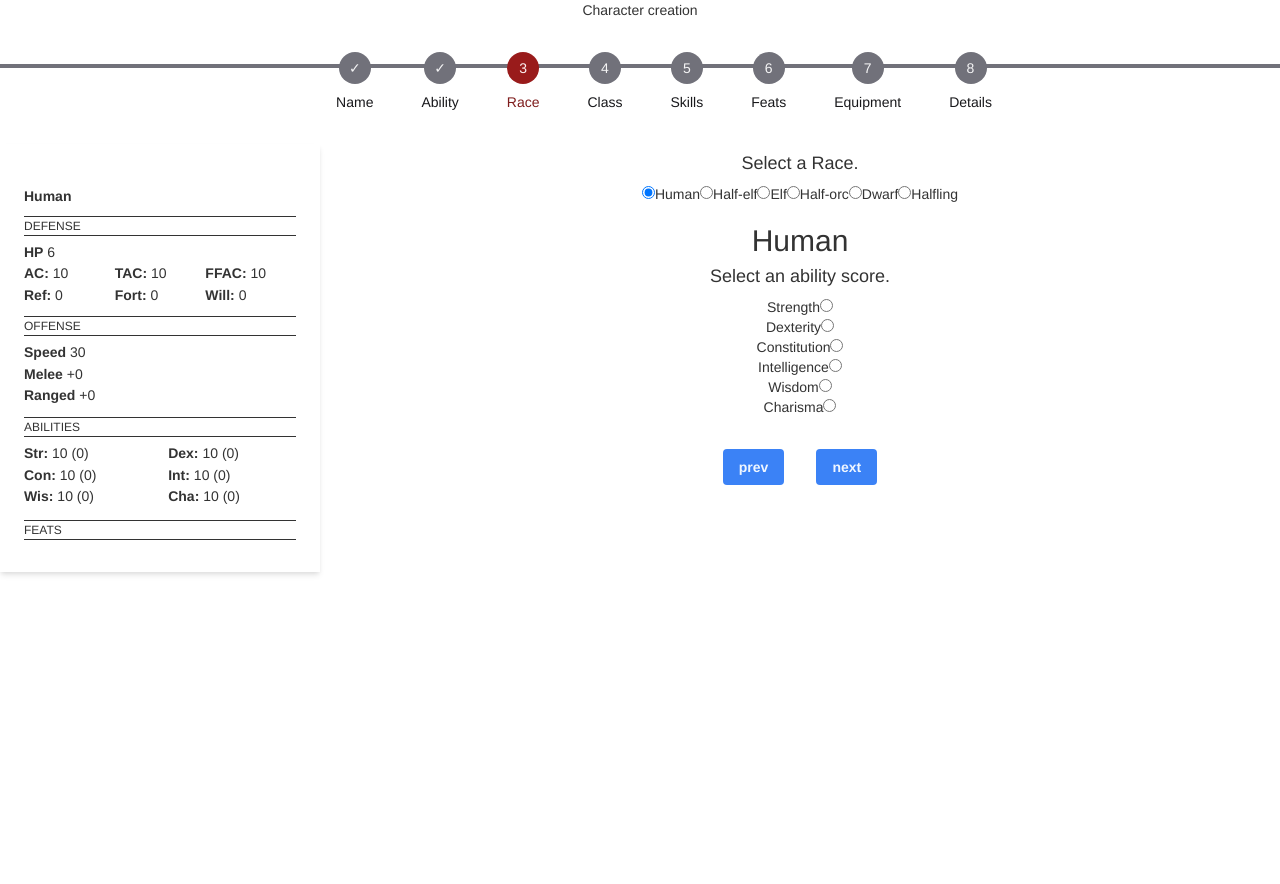
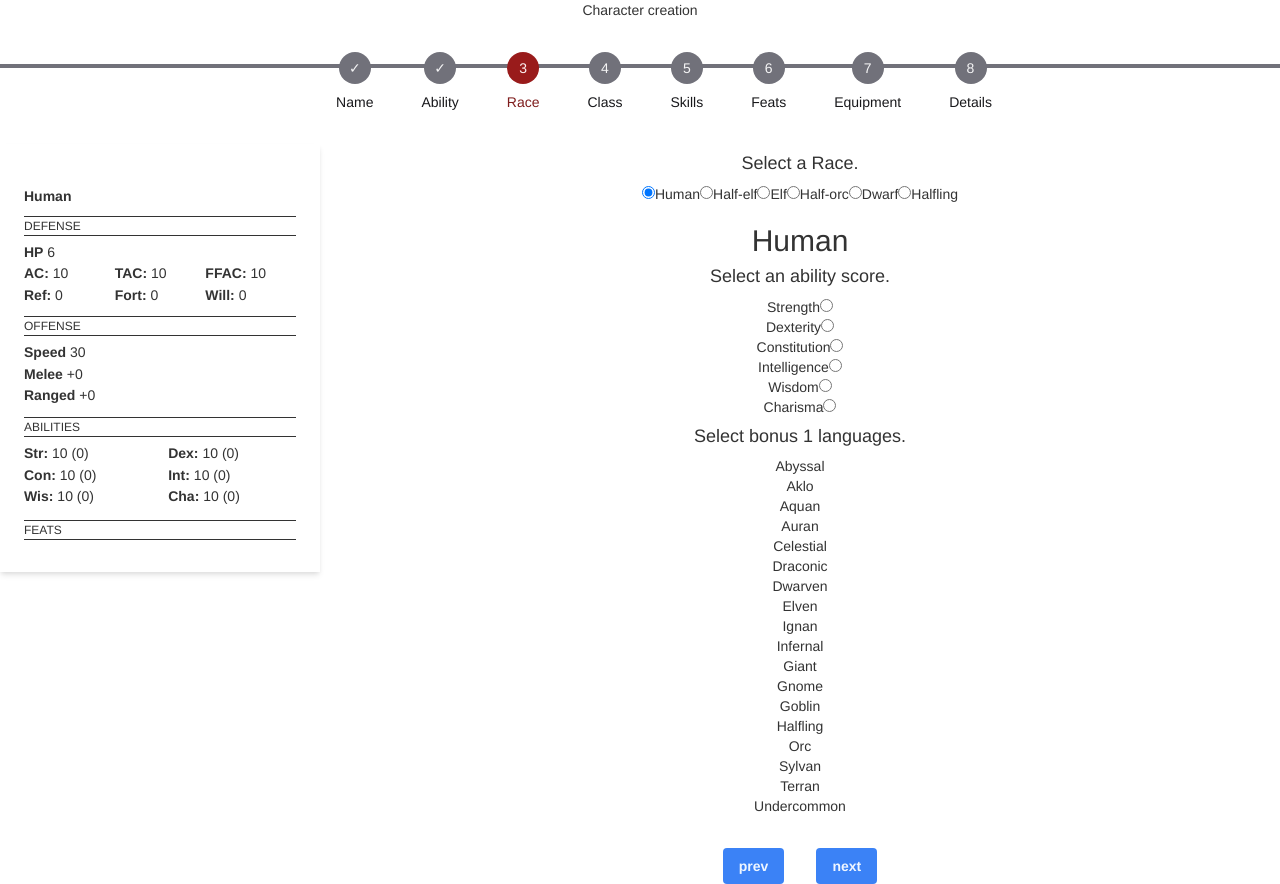
Before and after one commit to motorollerscalatron/pf1-character-creation-simulator, a React (Create React App) app: page / in a window 1280 px wide. Both pictures are taken after a click on the radio button "Human". Before the commit the page ends 800 px from the top, so only its background shows below. Built offline with nearby package versions, Linux system fonts and the light colour scheme.

Commit message:
session 20210522  - implement ability score modification for specific races  - implement bonus languages feature  - use absolute path in import usiing craco: https://github.com/risenforces/craco-alias/issues/5

```diff
--- a/craco.config.js
+++ b/craco.config.js
@@ -1,7 +1,13 @@
+const path = require('path');
 module.exports = {
   style: {
     postcss: {
       plugins: [require('tailwindcss'), require('autoprefixer')],
     },
   },
+  webpack: {
+    alias: {
+      '@': path.resolve(__dirname, 'src'),
+    },
+  },
 };
--- a/src/views/CharacterCreation/CharacterCreation.tsx
+++ b/src/views/CharacterCreation/CharacterCreation.tsx
@@ -81,14 +81,35 @@ const initialState: ICharacterGenerationState = {
       value: 10,
       mod: 0,
     },
+
+
+    [
+    {
+      ability: 'Constitution',
+      value: 2,
+      mod: 1,
+    },
+    {
+      ability: 'Wisdom',
+      value: 2,
+      mod: 1,
+    },
+    {
+      ability: 'Charisma',
+      value: -2,
+      mod: -1,
+    },
+  ]
     */
   },
   race: '',
-  bonusAbilityScore: {
-    ability: '',
-    value: 0,
-    mod: 0,
-  },
+  bonusAbilityScore: [
+    {
+      ability: '',
+      value: 0,
+      mod: 0,
+    },
+  ],
   bonusLanguage: '',
   class: '',
 };
--- a/src/views/CharacterCreation/characterCreation.types.tsx
+++ b/src/views/CharacterCreation/characterCreation.types.tsx
@@ -48,6 +48,8 @@ export type BonusAbilityScore = {
   }
   */
 
+export type Languages = Omit<Record<Race, string[]>, ''>;
+
 export interface ICharacterGenerationState {
   name: string;
   gender: 'Male' | 'Female' | 'Other' | '';
@@ -59,7 +61,7 @@ export interface ICharacterGenerationState {
     | '';
   abilities: Abilities;
   race: Race;
-  bonusAbilityScore: BonusAbilityScore;
+  bonusAbilityScore: BonusAbilityScore[];
   bonusLanguage: string;
   class:
     | 'Fighter'
--- a/src/views/CharacterCreation/components/CharacterStats/CharacterStats.tsx
+++ b/src/views/CharacterCreation/components/CharacterStats/CharacterStats.tsx
@@ -19,8 +19,9 @@ interface ICharacterStatsProps {
 const withBonusAbilityScore = (
   ability: AbilityLower,
   abilityValue: AbilityValue,
-  bonusAbilityScore: BonusAbilityScore
+  bonusAbilityScore?: BonusAbilityScore
 ) => {
+  if (!bonusAbilityScore) return abilityValue;
   if (!bonusAbilityScore.ability || ability !== bonusAbilityScore.ability)
     return abilityValue;
 
@@ -42,7 +43,7 @@ export default function CharacterStats(props: ICharacterStatsProps) {
       withBonusAbilityScore(
         ability as AbilityLower,
         abilityValue,
-        bonusAbilityScore
+        bonusAbilityScore?.find((item) => item.ability === ability)
       ),
     ];
   });
--- a/src/views/CharacterCreation/components/steps/Race/Race.tsx
+++ b/src/views/CharacterCreation/components/steps/Race/Race.tsx
@@ -6,10 +6,13 @@ import {
 } from '../../../characterCreation.types';
 import * as races from './components/races';
 import { AbilitiesMapItem } from './components/SelectAbilityScore/SelectAbilityScore';
-
+import SelectBonusLanguages from './components/races/SelectBonusLanguages/SelectBonusLanguages';
+import {
+  RaceMap,
+  BonusAbilityMap,
+  RaceWithFixedBonusAbilities,
+} from './Race.types';
 console.log({ races });
-
-type RaceMap = Readonly<Record<Race, typeof races[keyof typeof races]>>;
 
 const raceMap: Omit<RaceMap, ''> = {
   Human: races.Human,
@@ -18,6 +21,24 @@ const raceMap: Omit<RaceMap, ''> = {
   Dwarf: races.Dwarf,
   'Half-Elf': races.HalfElf,
   'Half-Orc': races.HalfOrc,
+};
+
+const bonusAbilityMap: BonusAbilityMap = {
+  Elf: [
+    ['dexterity', 2, 1],
+    ['intelligence', 2, 1],
+    ['constitution', -2, -1],
+  ],
+  Dwarf: [
+    ['constitution', 2, 1],
+    ['wisdom', 2, 1],
+    ['charisma', -2, -1],
+  ],
+  Halfling: [
+    ['dexterity', 2, 1],
+    ['charisma', 2, 1],
+    ['strength', -2, -1],
+  ],
 };
 
 export interface ICharacterRaceProps {
@@ -30,14 +51,24 @@ export default function CharacterRace(props: ICharacterRaceProps) {
   const { race } = characterState;
   type RaceType = typeof race;
   //  const [raceChoice, setRaceChoice] = useState('');
-  const setRaceChoice = (value: RaceType) => {
+  const setRaceChoice = (race: RaceType) => {
     updateCharacterState((draft) => {
-      draft.race = value;
+      draft.race = race;
+      if (race in bonusAbilityMap) {
+        const bonusAbilityScore = bonusAbilityMap[
+          race as RaceWithFixedBonusAbilities
+        ].map(([ability, value, mod]) => {
+          return {
+            ability,
+            value,
+            mod,
+          };
+        });
+        draft.bonusAbilityScore = bonusAbilityScore;
+      } else {
+        draft.bonusAbilityScore = [];
+      }
     });
-  };
-
-  const setBonusAbilityScore = (item: AbilitiesMapItem) => {
-    console.log('on change', item);
   };
 
   const SelectedRaceContent = race ? raceMap[race] : null;
@@ -100,8 +131,15 @@ export default function CharacterRace(props: ICharacterRaceProps) {
         </div>
       </div>
       {SelectedRaceContent ? (
-        <SelectedRaceContent updateCharacterState={updateCharacterState} />
+        <SelectedRaceContent
+          characterState={characterState}
+          updateCharacterState={updateCharacterState}
+        />
       ) : null}
+      <SelectBonusLanguages
+        characterState={characterState}
+        updateCharacterState={updateCharacterState}
+      />
     </div>
   );
 }
--- /dev/null
+++ b/src/views/CharacterCreation/components/steps/Race/Race.types.ts
@@ -0,0 +1,10 @@
+import * as races from './components/races';
+import { AbilityLower, Race } from '../../../characterCreation.types';
+export type RaceMap = Readonly<Record<Race, typeof races[keyof typeof races]>>;
+
+export type RaceWithFixedBonusAbilities = 'Elf' | 'Dwarf' | 'Halfling';
+type BonusAbilityTuple = [AbilityLower, number, number];
+export type BonusAbilityMap = Record<
+  RaceWithFixedBonusAbilities,
+  BonusAbilityTuple[]
+>;
--- a/src/views/CharacterCreation/components/steps/Race/components/SelectAbilityScore/SelectAbilityScore.tsx
+++ b/src/views/CharacterCreation/components/steps/Race/components/SelectAbilityScore/SelectAbilityScore.tsx
@@ -2,6 +2,7 @@ import * as React from 'react';
 import {
   Ability,
   AbilityLower,
+  ICharacterGenerationState,
   UpdateCharacterState,
 } from '../../../../../characterCreation.types';
 import { AbilityPreview } from '../../../../CharacterStats/components/AbilityPreview';
@@ -55,19 +56,22 @@ const abilitiesMap: AbilitiesMapItem[] = [
 ];
 
 export interface ISelectAbilityScoreProps {
+  characterState: ICharacterGenerationState;
   updateCharacterState: UpdateCharacterState;
 }
 
 export function SelectAbilityScore(props: ISelectAbilityScoreProps) {
-  const { updateCharacterState } = props;
+  const { characterState, updateCharacterState } = props;
   const setBonusAbilityScore = (item: AbilitiesMapItem) => {
     const { ability, bonus, mod } = item;
     updateCharacterState((draft) => {
-      draft.bonusAbilityScore = {
-        ability,
-        value: bonus,
-        mod,
-      };
+      draft.bonusAbilityScore = [
+        {
+          ability,
+          value: bonus,
+          mod,
+        },
+      ];
     });
   };
 
@@ -84,6 +88,9 @@ export function SelectAbilityScore(props: ISelectAbilityScoreProps) {
               name="abilityScore"
               id={`select-${ability}`}
               value={ability}
+              checked={
+                ability === characterState.bonusAbilityScore?.[0]?.ability
+              }
               onChange={(e) => setBonusAbilityScore(item)}
             />
           </div>
--- a/src/views/CharacterCreation/components/steps/Race/components/races/Human.tsx
+++ b/src/views/CharacterCreation/components/steps/Race/components/races/Human.tsx
@@ -1,17 +1,24 @@
 import * as React from 'react';
-import { UpdateCharacterState } from '../../../../../characterCreation.types';
+import {
+  ICharacterGenerationState,
+  UpdateCharacterState,
+} from '../../../../../characterCreation.types';
 import { SelectAbilityScore } from '../SelectAbilityScore/SelectAbilityScore';
 
 export interface IHumanProps {
+  characterState: ICharacterGenerationState;
   updateCharacterState: UpdateCharacterState;
 }
 
 export function Human(props: IHumanProps) {
-  const { updateCharacterState } = props;
+  const { characterState, updateCharacterState } = props;
   return (
     <div>
       <h2>Human</h2>
-      <SelectAbilityScore updateCharacterState={updateCharacterState} />
+      <SelectAbilityScore
+        characterState={characterState}
+        updateCharacterState={updateCharacterState}
+      />
     </div>
   );
 }
--- /dev/null
+++ b/src/views/CharacterCreation/components/steps/Race/components/races/SelectBonusLanguages/SelectBonusLanguages.tsx
@@ -0,0 +1,52 @@
+import * as React from 'react';
+// import { languages } from '../../../../../../config/languages';
+import { languages } from '@/views/CharacterCreation/config/languages';
+import {
+  AbilityValue,
+  ICharacterGenerationState,
+  UpdateCharacterState,
+} from '../../../../../../characterCreation.types';
+export interface ISelectBonusLanguagesProps {
+  characterState: ICharacterGenerationState;
+  updateCharacterState: UpdateCharacterState;
+}
+
+type LanguageIntMap = Readonly<[number, number, number][]>;
+const languageIntMap: LanguageIntMap = [
+  [10, 13, 1],
+  [13, 16, 2],
+  [16, 20, 3],
+];
+
+const getLanguagesNum = (
+  intelligence: AbilityValue,
+  languageIntMap: LanguageIntMap
+) => {
+  const int = intelligence.value;
+  for (const [min, max, num] of languageIntMap) {
+    if (int >= min && int < max) {
+      return num;
+    }
+  }
+
+  return 0;
+};
+
+export default function SelectBonusLanguages(
+  props: ISelectBonusLanguagesProps
+) {
+  const { characterState, updateCharacterState } = props;
+  const { race, abilities } = characterState;
+  const { intelligence } = abilities;
+
+  const numLanguages = getLanguagesNum(intelligence, languageIntMap);
+
+  return race && numLanguages ? (
+    <div>
+      <h4>Select bonus {numLanguages} languages.</h4>
+      {languages[race].map((language) => {
+        return <div key={language}>{language}</div>;
+      })}
+    </div>
+  ) : null;
+}
--- /dev/null
+++ b/src/views/CharacterCreation/config/languages.ts
@@ -0,0 +1,65 @@
+import { Languages } from '../characterCreation.types';
+
+export const languages: Languages = {
+  Elf: ['Celestial', 'Draconic', 'Gnoll', 'Gnome', 'Goblin', 'Orc', 'Sylvan'],
+  Human: [
+    'Abyssal',
+    'Aklo',
+    'Aquan',
+    'Auran',
+    'Celestial',
+    'Draconic',
+    'Dwarven',
+    'Elven',
+    'Ignan',
+    'Infernal',
+    'Giant',
+    'Gnome',
+    'Goblin',
+    'Halfling',
+    'Orc',
+    'Sylvan',
+    'Terran',
+    'Undercommon',
+  ],
+  'Half-Elf': [
+    'Abyssal',
+    'Aklo',
+    'Aquan',
+    'Auran',
+    'Celestial',
+    'Draconic',
+    'Dwarven',
+    'Ignan',
+    'Infernal',
+    'Giant',
+    'Gnome',
+    'Goblin',
+    'Halfling',
+    'Orc',
+    'Sylvan',
+    'Terran',
+    'Undercommon',
+  ],
+  Dwarf: ['Giant', 'Gnome', 'Goblin', 'Orc', 'Terran', 'Undercommon'],
+  'Half-Orc': [
+    'Abyssal',
+    'Aklo',
+    'Aquan',
+    'Auran',
+    'Celestial',
+    'Draconic',
+    'Dwarven',
+    'Ignan',
+    'Infernal',
+    'Giant',
+    'Gnome',
+    'Goblin',
+    'Halfling',
+    'Orc',
+    'Sylvan',
+    'Terran',
+    'Undercommon',
+  ],
+  Halfling: ['Dwarven', 'Elven', 'Gnome', 'Goblin'],
+};
```
Also changed, not shown: tsconfig.edit.json (added, +7 -0 lines), tsconfig.json (+3 -8 lines).
